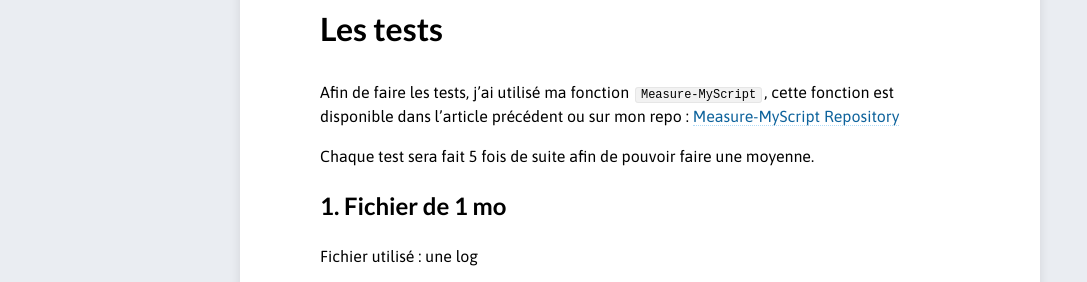
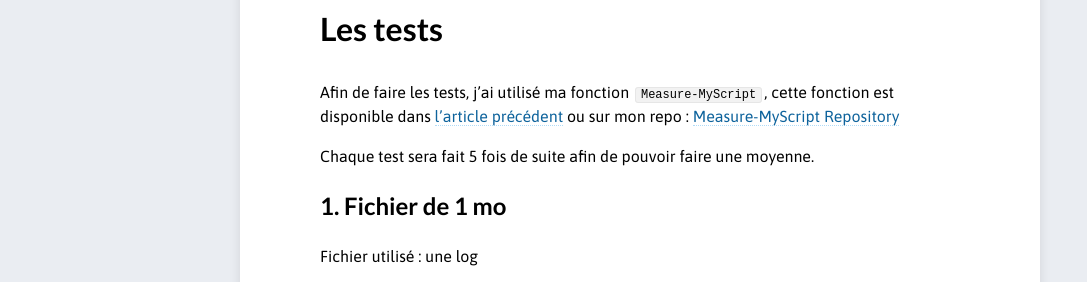
Before and after one commit to christophekumor/christophekumor.github.io, a Jekyll site: the page built from _posts/2017/2017-07-06-FasterReadFile.md, in a window 1280 px wide and 900 px high, scrolled down 632 px. Shown: the part 177-459 px from the top of the window, without its empty margins (0-1087 px from the left). Built offline with Jekyll 4.4.1, drawn with Linux system fonts in a browser that asks for light colours; nearby versions of some CDN libraries; comment, search, counter and statistics services are not loaded; part of the change alters nothing that is shown.

```diff
--- a/_posts/2017/2017-07-06-FasterReadFile.md
+++ b/_posts/2017/2017-07-06-FasterReadFile.md
@@ -23,7 +23,7 @@ Afin de mettre en pratique le post précédent, j'ai fait pour vous un petit ben
 Au passage, ça permet de faire un point sur les différentes méthodes qui permettent de récupérer le contenu d'un fichier.
 
 # Les tests
-Afin de faire les tests, j'ai utilisé ma fonction `Measure-MyScript`, cette fonction est disponible dans l'article précédent ou sur mon repo : <a href='https://github.com/christophekumor/Measure-MyScript' target = '_blank'>Measure-MyScript Repository
+Afin de faire les tests, j'ai utilisé ma fonction `Measure-MyScript`, cette fonction est disponible dans <a href='https://christophekumor.github.io/powershell/2017/07/Benchmark.html' target = '_blank'>l'article précédent</a> ou sur mon repo : <a href='https://github.com/christophekumor/Measure-MyScript' target = '_blank'>Measure-MyScript Repository
 </a>
 
 Chaque test sera fait 5 fois de suite afin de pouvoir faire une moyenne.
```
